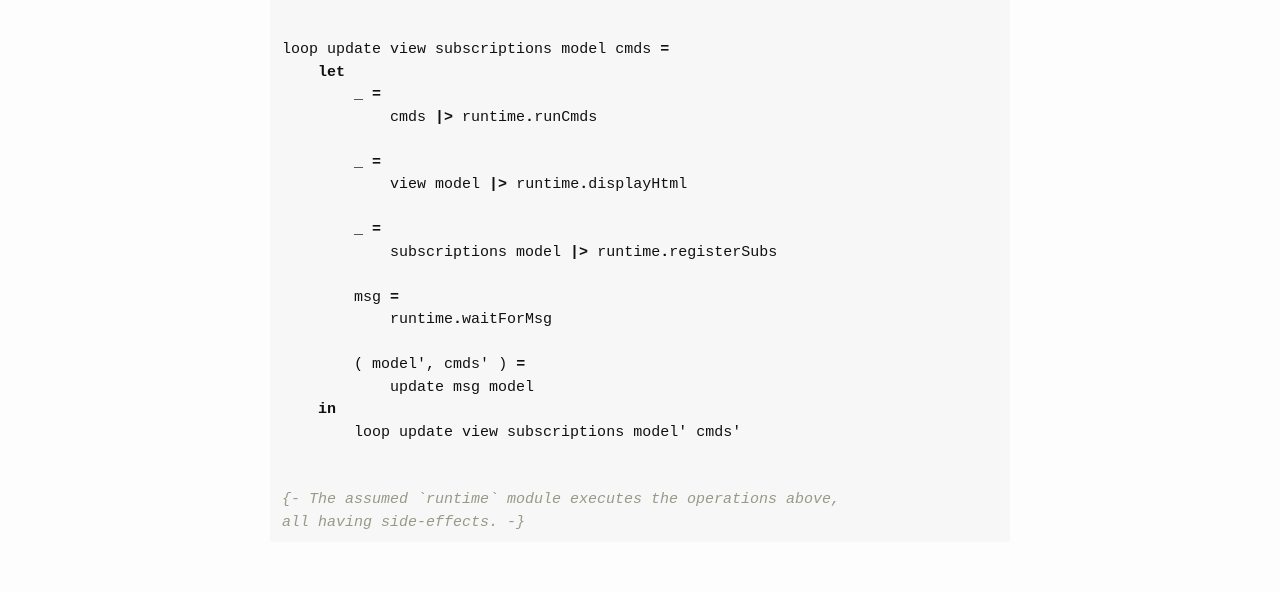
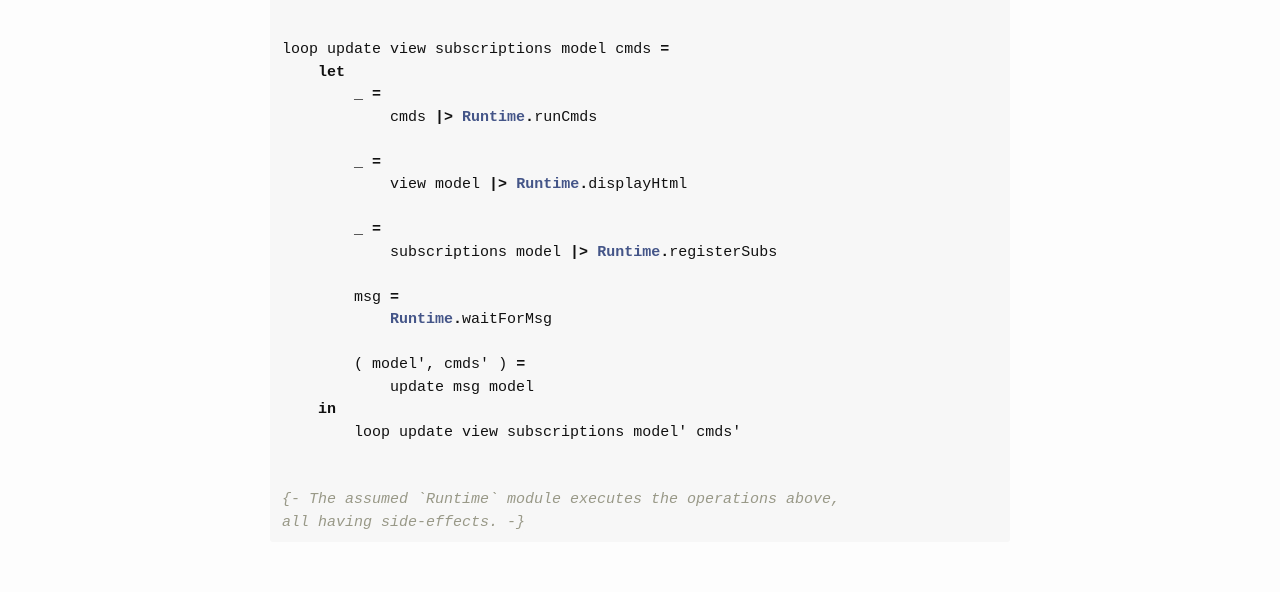
Before and after one commit to fredcy/fredcy.github.io, a Jekyll site: the page built from updateloop.md, in a window 1280 px wide. Shown: the part 1176-1768 px from the top of the page. Built offline with Jekyll 4.4.1, drawn with Linux system fonts in a browser that asks for light colours.

````diff
--- a/updateloop.md
+++ b/updateloop.md
@@ -27,16 +27,16 @@ program init update view subscriptions =
 loop update view subscriptions model cmds =
     let
         _ =
-            cmds |> runtime.runCmds
+            cmds |> Runtime.runCmds
 
         _ =
-            view model |> runtime.displayHtml
+            view model |> Runtime.displayHtml
 
         _ =
-            subscriptions model |> runtime.registerSubs
+            subscriptions model |> Runtime.registerSubs
 
         msg =
-            runtime.waitForMsg
+            Runtime.waitForMsg
 
         ( model', cmds' ) =
             update msg model
@@ -44,6 +44,6 @@ loop update view subscriptions model cmds =
         loop update view subscriptions model' cmds'
 
 
-{- The assumed `runtime` module executes the operations above,
+{- The assumed `Runtime` module executes the operations above,
 all having side-effects. -}
 ```
````
